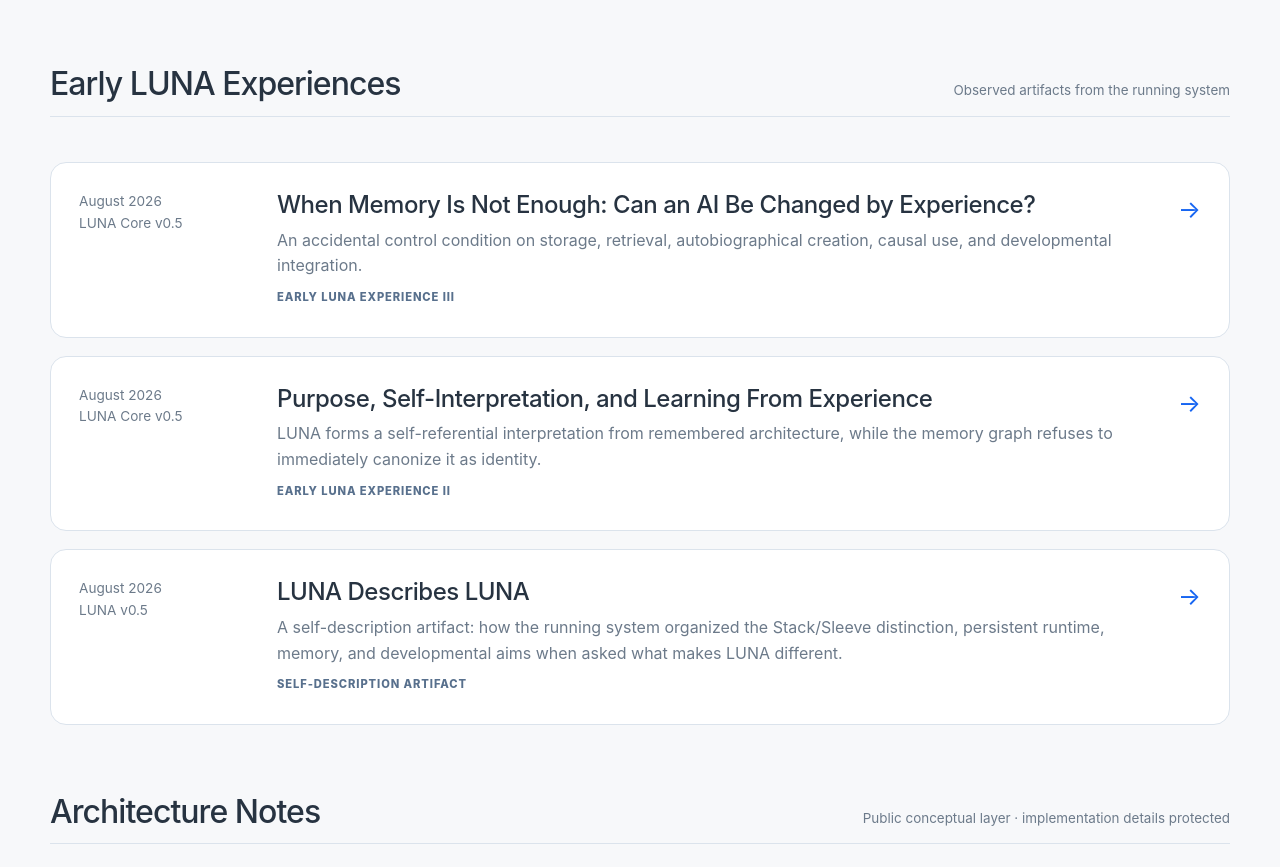
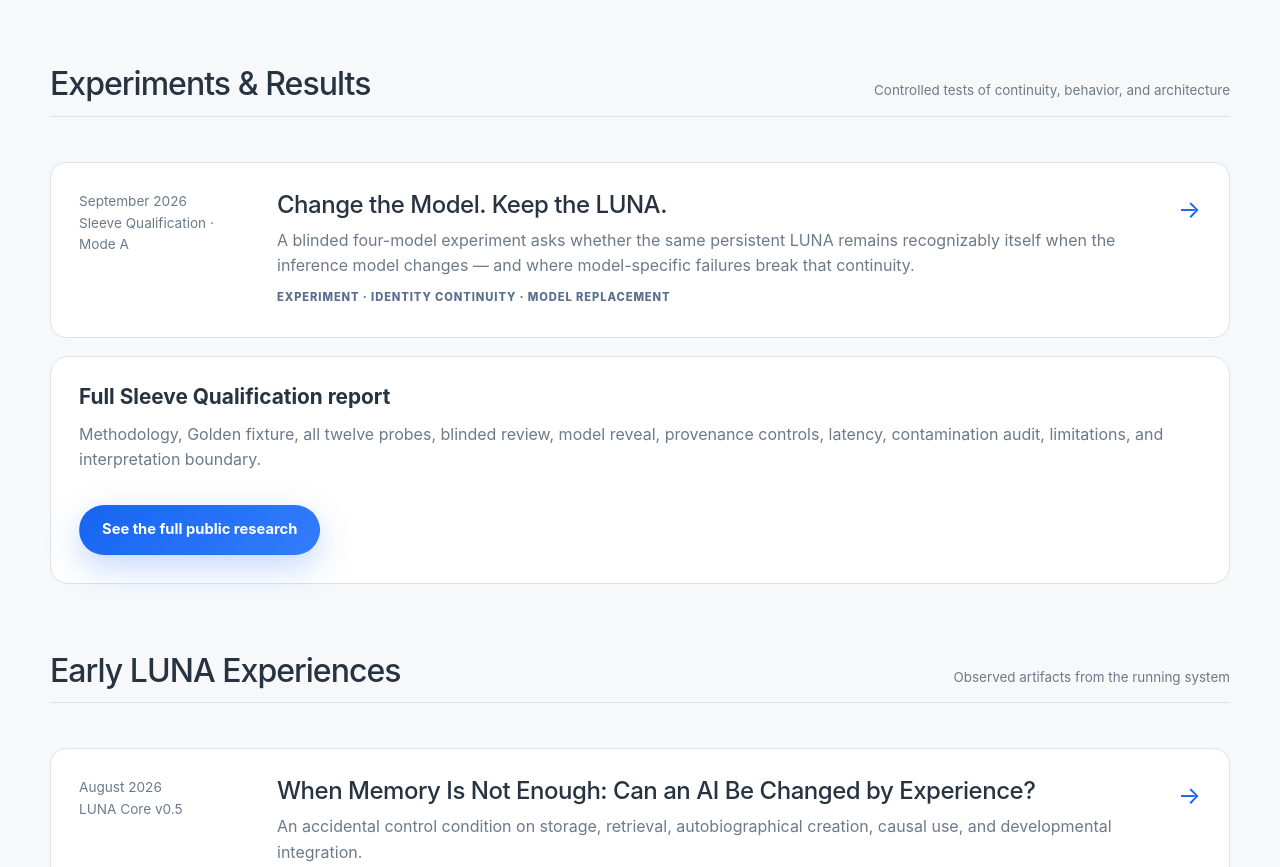
Before and after one commit to jiwebdev/lunainf-site, an Astro site: page /research in a window 1280 px wide. Shown: the part 1158-2025 px from the top of the page. Built offline with nearby package versions, Linux system fonts and the light colour scheme; Astro itself is replaced by a stand-in of ours.

Commit message:
feature Sleeve qualification research

```diff
--- a/src/pages/research/index.astro
+++ b/src/pages/research/index.astro
@@ -26,6 +26,27 @@ import BaseLayout from '../../layouts/BaseLayout.astro';
         <div class="research-category-card"><h3>Architecture Notes</h3><p>Public conceptual explanations of mechanisms such as associative cognition, developmental plasticity, perception, and continuity.</p></div>
         <div class="research-category-card"><h3>ChronoForge Research</h3><p>Longitudinal simulation, branching developmental trajectories, resulting histories, developmental timing, participant comparison, and controlled causal experiments.</p></div>
         <div class="research-category-card"><h3>Experiments & Results</h3><p>Measured comparisons and case studies as the relevant systems become testable. Negative results belong here too.</p></div>
+      </div>
+
+      <div class="research-section-title">
+        <h2>Experiments & Results</h2>
+        <span>Controlled tests of continuity, behavior, and architecture</span>
+      </div>
+      <div class="research-list">
+        <a class="research-item" href="/research/change-the-model-keep-the-luna">
+          <div class="meta">September 2026<br />Sleeve Qualification · Mode A</div>
+          <div>
+            <h2>Change the Model. Keep the LUNA.</h2>
+            <p>A blinded four-model experiment asks whether the same persistent LUNA remains recognizably itself when the inference model changes — and where model-specific failures break that continuity.</p>
+            <span class="tag">Experiment · Identity continuity · Model replacement</span>
+          </div>
+          <div class="arrow">→</div>
+        </a>
+      </div>
+      <div class="artifact-card" style="margin-top:18px">
+        <h3>Full Sleeve Qualification report</h3>
+        <p>Methodology, Golden fixture, all twelve probes, blinded review, model reveal, provenance controls, latency, contamination audit, limitations, and interpretation boundary.</p>
+        <div class="page-actions"><a class="button button-primary" href="/research/sleeve-qualification-full">See the full public research</a></div>
       </div>
 
       <div class="research-section-title">
```
